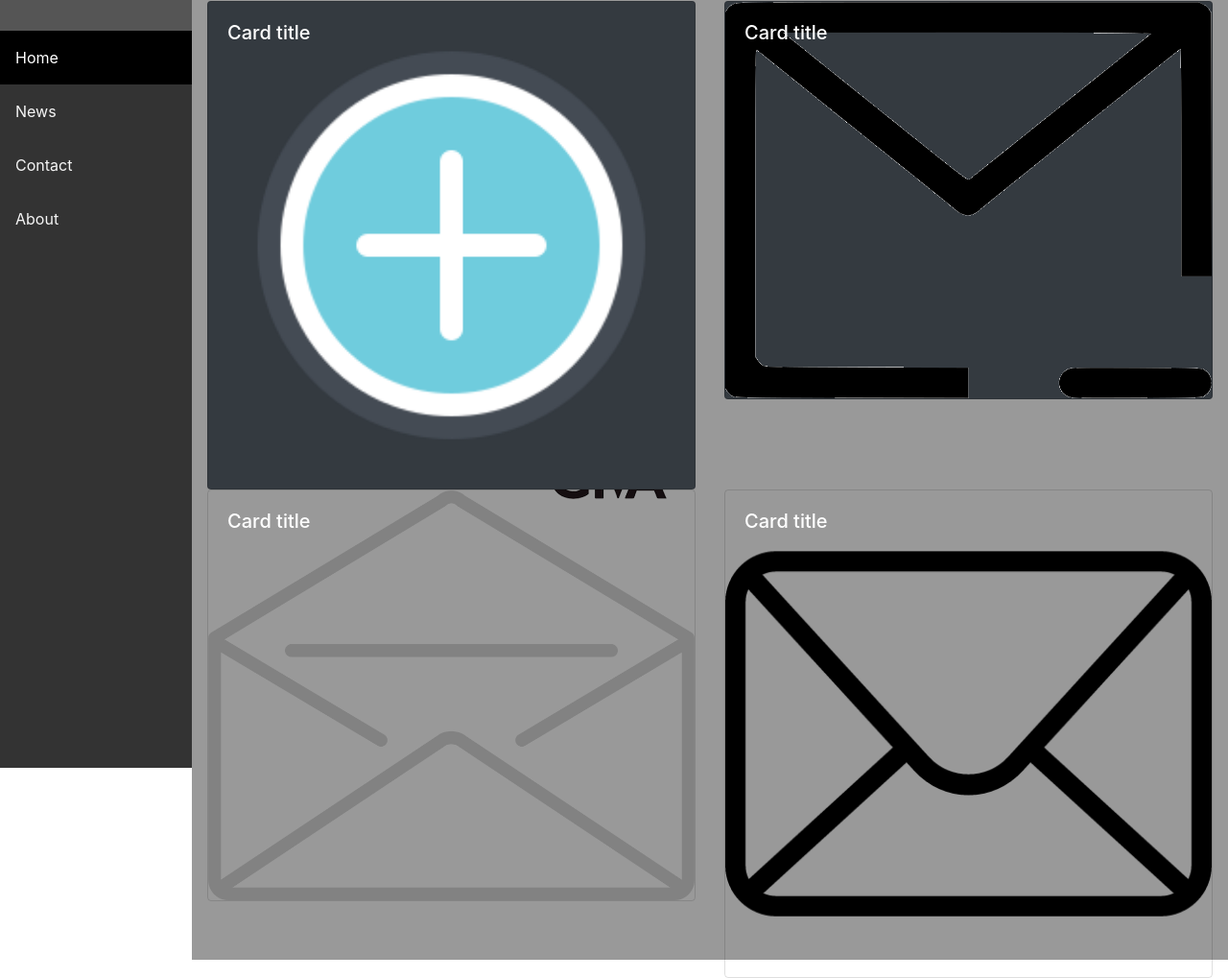
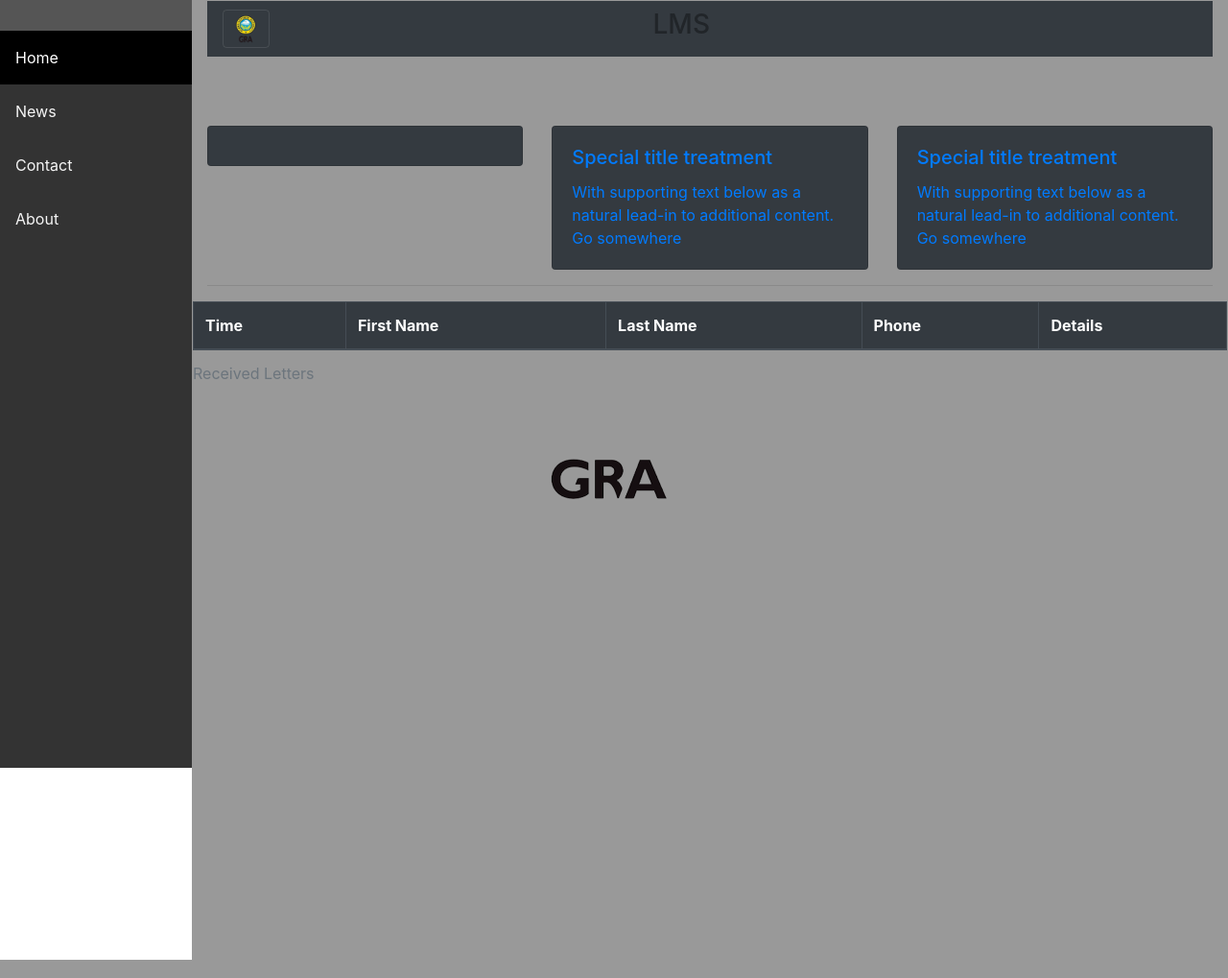
Before and after one commit to Mancunia/LMS, a PHP site: page / in a window 1280 px wide. Shown: the whole page at 96% size. Run offline with PHP 8.4, Linux system fonts and the light colour scheme; lists and menus that the app fills with data are empty; some libraries are stand-ins or nearby versions.

Commit message:
A lil progress

```diff
--- a/index.php
+++ b/index.php
@@ -7,70 +7,74 @@ include "header.php";
 
 <body>
 <?php
-include 'nav.php';
+include 'side_nav.php';
 ?>
 
 <!-- Page content -->
 <div class="content">
+<?php include 'top_nav.php'; ?>
+<br>
 <!-- first row for inserting -->
   <div class="row">
 
-  <div class="col-6" >
-  <!-- Add letter -->
-<a>
-<div class="card bg-dark text-white">
-  <img src="images/envelope_add.png" class="card-img" alt="...">
-  <div class="card-img-overlay">
-    <h5 class="card-title">Card title</h5>
+  <div class="col-sm-4">
+<a href="side_nav.php" class="card bg-dark">
+    <div >
 
-  </div>
-</div>
- </a>
+      <div class="card-body">
 
+      </div>
+    </div>
+    </a>
   </div>
 
-  <div class="col-6">
-  <!-- Dispatch letters -->
-  <a>
-  <div class="card bg-dark text-white">
-  <img src="images/envelope_minus.png" class="card-img" alt="...">
-  <div class="card-img-overlay">
-    <h5 class="card-title">Card title</h5>
+  <div class="col-sm-4">
+<a href="side_nav.php" class="card bg-dark">
+    <div >
 
+      <div class="card-body">
+        <h5 class="card-title">Special title treatment</h5>
+        <p class="card-text">With supporting text below as a natural lead-in to additional content.</p>
+        Go somewhere
+      </div>
+    </div>
+    </a>
   </div>
-</div>
- </a>
+
+  <div class="col-sm-4">
+<a href="side_nav.php" class="card bg-dark">
+    <div >
+
+      <div class="card-body">
+        <h5 class="card-title">Special title treatment</h5>
+        <p class="card-text">With supporting text below as a natural lead-in to additional content.</p>
+        Go somewhere
+      </div>
+    </div>
+    </a>
   </div>
   </div>
   <!-- End of first row -->
+  <hr>
 
   <!-- second row for viewing -->
   <div class="row">
+  <table class="table table-striped table-bordered table-hover">
+  <caption>Received Letters</caption>
+  <thead class="thead-dark">
+    <tr>
+    <th scope="col">Time</th>
+      <th scope="col">First Name</th>
+      <th scope="col">Last Name</th>
+      <th scope="col">Phone</th>
+      <th scope="col">Details</th>
 
-  <div class="col-6 ">
-  <!-- View Received letters -->
-  <a>
-  <div class="card bg-transparent text-white">
-  <img src="images/envelope_open.png" class="card-img" alt="...">
-  <div class="card-img-overlay">
-    <h5 class="card-title">Card title</h5>
+    </tr>
+  </thead>
 
-  </div>
-</div>
- </a>
-  </div>
+  <tbody>
 
-  <div class="col-6">
-  <!-- View Dispatched letters -->
-  <a>
-  <div class="card bg-transparent text-white">
-  <img src="images/envelope_closed.png" class="card-img" alt="...">
-  <div class="card-img-overlay">
-    <h5 class="card-title">Card title</h5>
-  </div>
-</div>
- </a>
-  </div>
+
   </div>
   <!-- End of second row -->
 
--- /dev/null
+++ b/side_nav.php
@@ -0,0 +1,14 @@
+<?php
+
+echo'
+<!-- The sidebar -->
+<div class="sidebar">
+<a></a>
+  <a class="active" href="#home">Home</a>
+  <a href="#news">News</a>
+  <a href="#contact">Contact</a>
+  <a href="#about">About</a>
+</div>
+';
+
+?>
--- /dev/null
+++ b/top_nav.php
@@ -0,0 +1,18 @@
+<?php
+echo '<div class="pos-f-t">
+<div class="collapse" id="navbarToggleExternalContent">
+  <div class="bg-dark p-4">
+    <h5 class="text-white h4">Collapsed content</h5>
+    <span class="text-muted">Toggleable via the navbar brand.</span>
+  </div>
+</div>
+<nav class="navbar navbar-dark bg-dark" style="position:relative">
+  <button class="navbar-toggler" type="button" data-toggle="collapse" data-target="#navbarToggleExternalContent" aria-controls="navbarToggleExternalContent" aria-expanded="false" aria-label="Toggle navigation">
+    <span><img src="images/gra.png" style="width:inherit; height:30px;"></span>
+  </button>
+
+  <div style="margin-right:50%;"> <h3>LMS</h3></div>
+</nav>
+</div>
+<br><br>';
+?>
```
